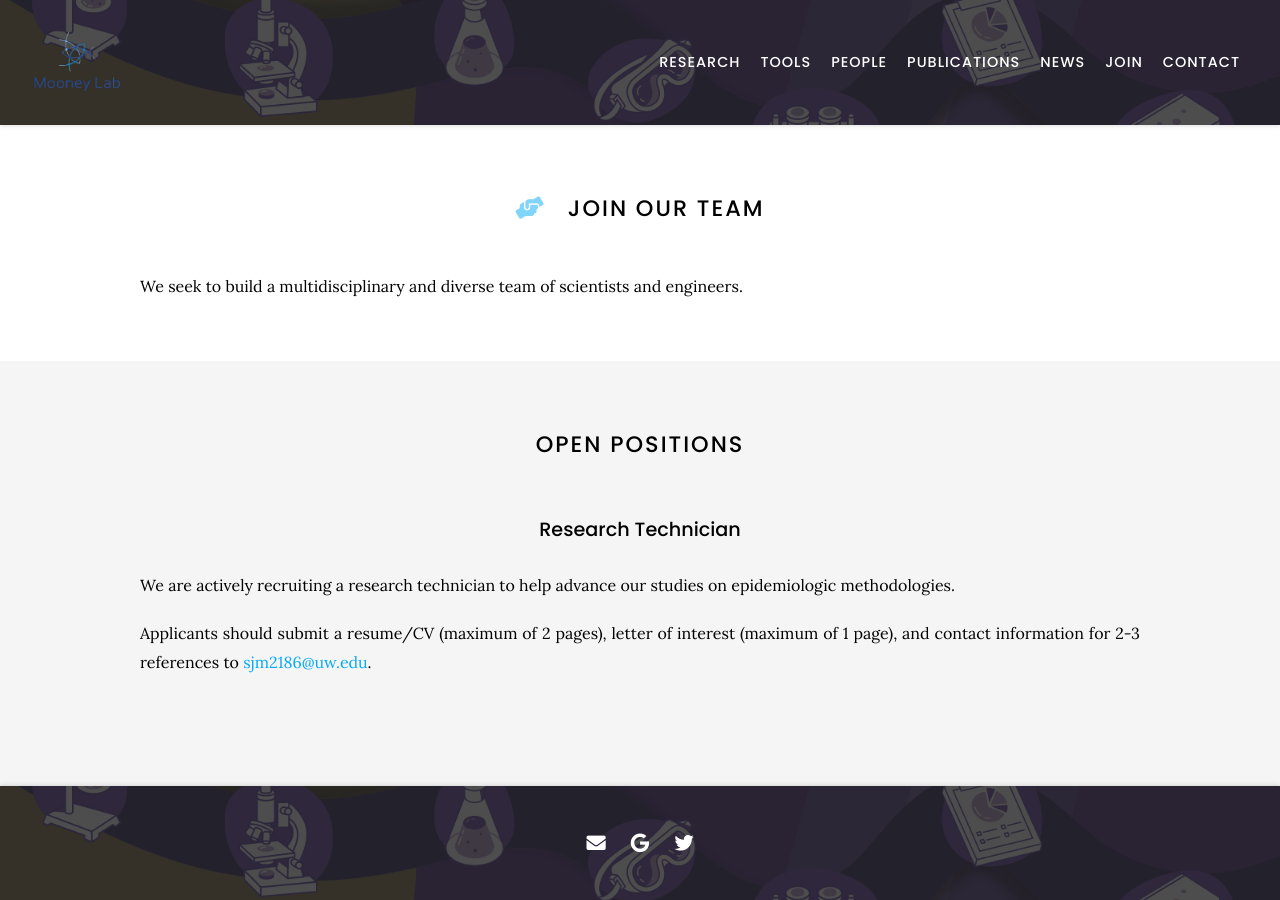
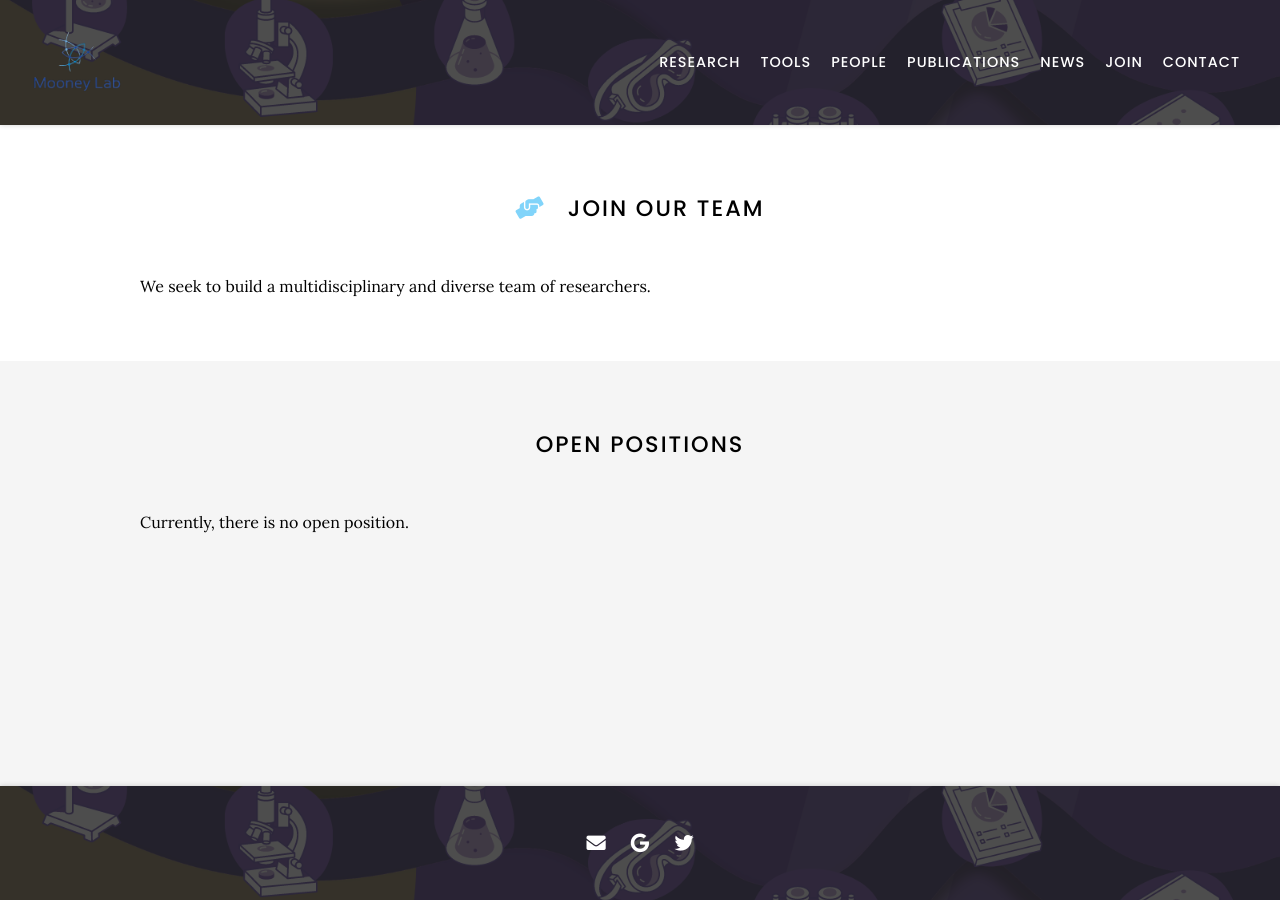
Before and after one commit to xinyangr/mooney_lab.github.io, a Jekyll site: the page built from join/index.md, in a window 1280 px wide. Built offline with Jekyll 4.4.1, drawn with Linux system fonts in a browser that asks for light colours; nearby versions of some CDN libraries.

Commit message:
Update index.md

```diff
--- a/join/index.md
+++ b/join/index.md
@@ -6,13 +6,10 @@ nav:
 
 # <i class="fas fa-hands-helping"></i>Join our team
 
-We seek to build a multidisciplinary and diverse team of scientists and engineers.
+We seek to build a multidisciplinary and diverse team of researchers.
 
 {% include section.html %}
 
 # Open Positions
 
-### Research Technician
-We are actively recruiting a research technician to help advance our studies on epidemiologic methodologies.
-
-Applicants should submit a resume/CV (maximum of 2 pages), letter of interest (maximum of 1 page), and contact information for 2-3 references to [sjm2186@uw.edu](sjm2186@uw.edu).
+Currently, there is no open position.
```
